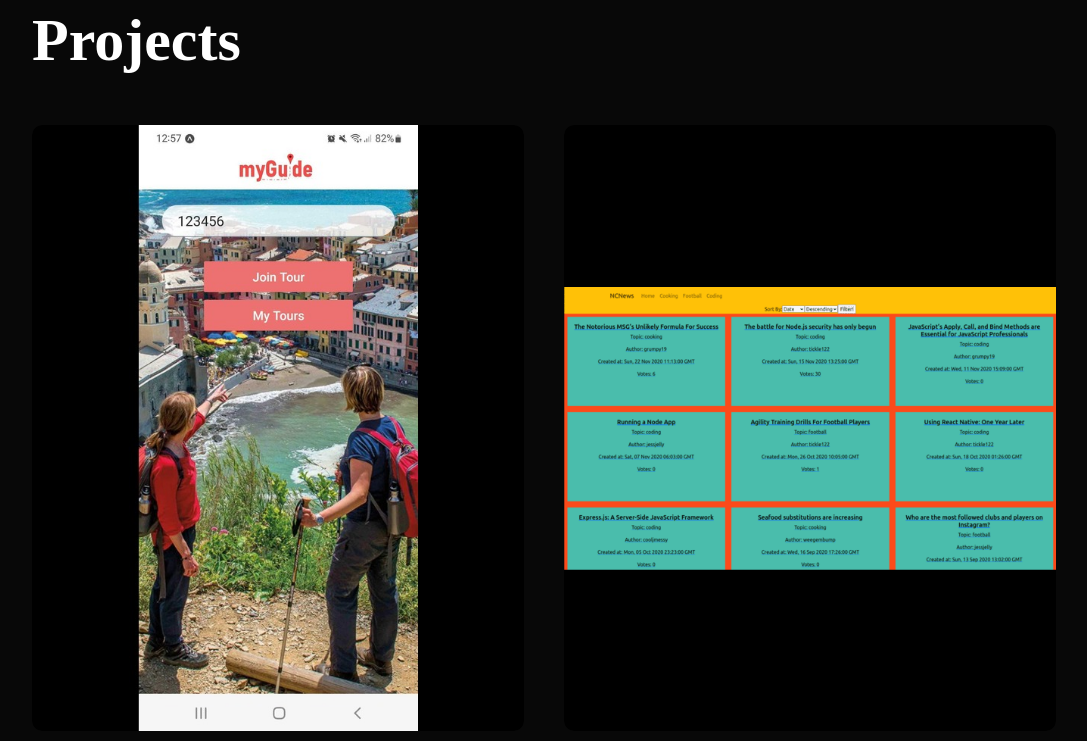
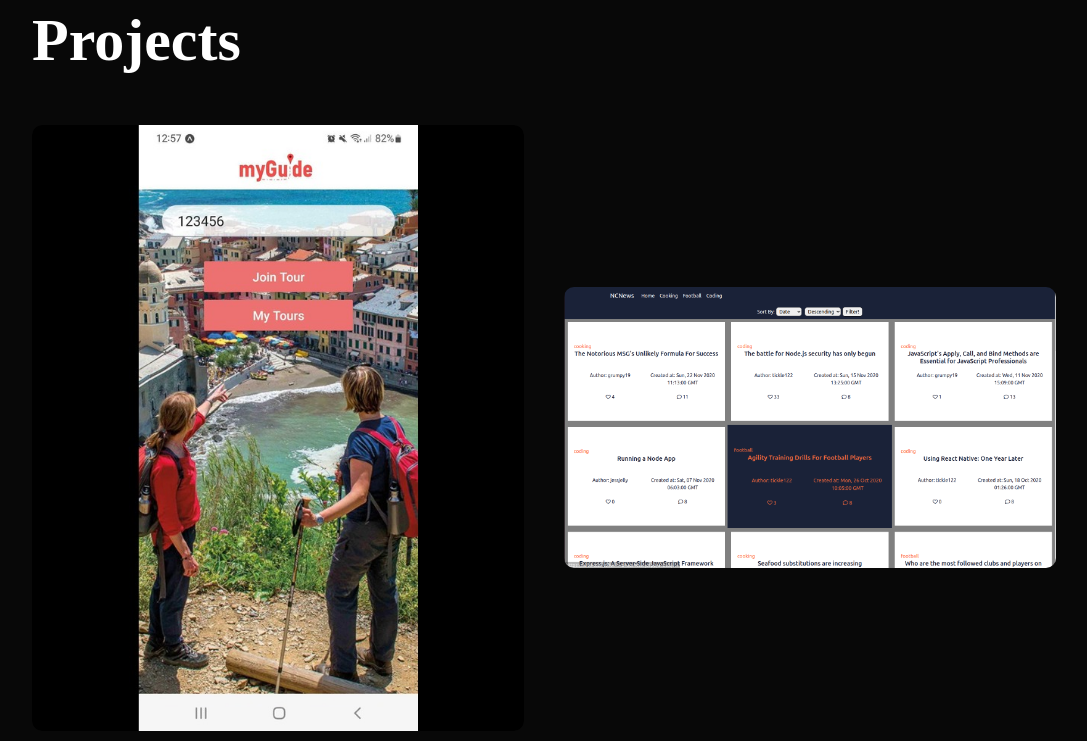
Before and after one commit to BrennB99/BrennB99.github.io, a plain HTML site: page index.html in a window 1280 px wide. Shown: the part 1620-2361 px from the top of the page, without its empty margins (96-1183 px from the left). Drawn offline with Linux system fonts and the light colour scheme.

Commit message:
updated ncnews website img

```diff
--- a/index.html
+++ b/index.html
@@ -124,7 +124,7 @@
             </div>
           </div>
           <div class="project">
-            <img src="./website imgs/NCNews1.png" />
+            <img src="./website imgs/NCNEWS.png" />
             <div class="layer">
               <h3>NCNews</h3>
               <p>
--- a/style.css
+++ b/style.css
@@ -186,6 +186,8 @@ nav ul li a:hover::after {
   border-radius: 10px;
   position: relative;
   overflow: hidden;
+  display: flex;
+  align-items: center;
 }
 
 .project img {
```
Also changed, not shown: website imgs/NCNEWS.png (added), website imgs/NCNews1.png (deleted).
